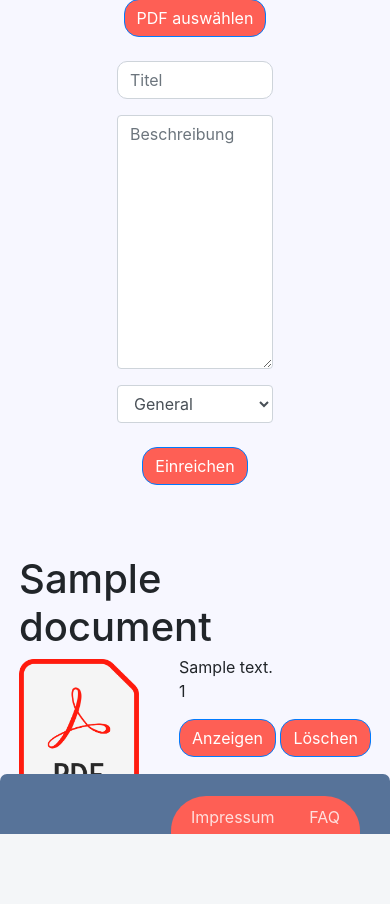
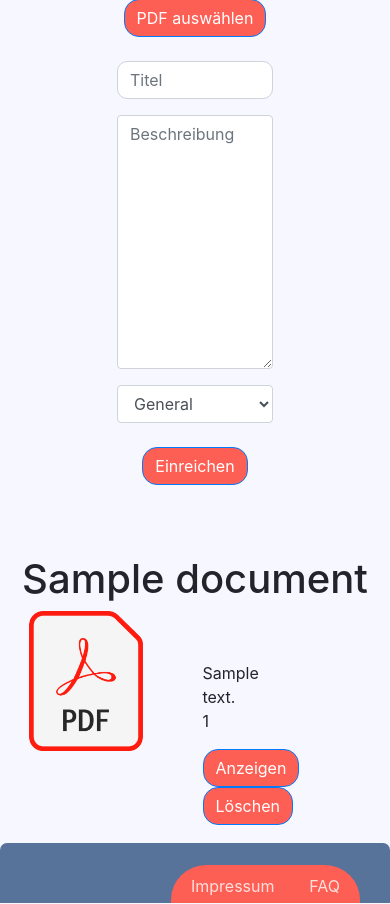
Before and after one commit to ChillySpiral/StudyShare, a PHP site: page /Components/profilesettings.php in a window 390 px wide. Shown: the part 447-1351 px from the top of the page. Before the commit the page ends 1281 px from the top, so only its background shows below. Run offline with PHP 8.4, Linux system fonts and the light colour scheme; the visitor is signed in with stand-in values (Sample User, id 1); tables that the repository leaves empty hold one stand-in row (values such as "Sample post").

Commit message:
Made Documents in Profil more responsive Added checks for user not to go to certain sites

```diff
--- a/CSS/styles.css
+++ b/CSS/styles.css
@@ -75,7 +75,8 @@ margin: 0px
 
 .pdf-image{
   width: 120px;
-  margin-right: 40px;
+  max-height: 140px;
+  margin-right: 15px;
 }
 
 .feed-files{
--- a/Components/fileupload.php
+++ b/Components/fileupload.php
@@ -1,3 +1,10 @@
+<?php
+if(!isset($_SESSION['user']))
+{
+    header('Location: ../');
+}
+?>
+
 <div id="fileupload" class="col-12" style="margin-bottom: 60px;">
     <h2>Unterlagen einreichen</h2>
     <hr>
--- a/Components/profilesettings.php
+++ b/Components/profilesettings.php
@@ -143,13 +143,17 @@ if(isset($_GET["download"])){
 
 <?php for($p = 0; $p < count($documents); $p++) { ?>
 
-<div class="feed-files container" style="padding-bottom: 7%;">
-    <div class="pdf-image">
-        <h1><?php echo $documents[$p]["title"] ?></h1>
+<div class="container" <?php if($p == count($documents)-1){echo 'style="padding-bottom: 20%;"';}else{echo'style="padding-bottom: 15px;"';}?>>
+    <div class="row">
+    <div class="col-12 d-flex justify-content-center" ><h1><?php echo $documents[$p]["title"] ?></h1></div>
+    <div class="col-12 d-flex justify-content-center">
+    <div class="pdf-image col-3 d-flex justify-content-end">
         <img class="pdf-image" src="../images/static-images/pdf.png"></div>
-    <div class="pdf-description">
+    <div class="pdf-description col-4">
         <?php echo $documents[$p]["description"] ?>
         <p><?php echo $documents[$p]["subject_id"] ?></p><a href="?download=<?php echo $documents[$p]["id"]?>" class="btn btn-primary" style="background: #fe5f55;border-radius: 15px;">Anzeigen</a>   <a href="?delete=<?php echo $documents[$p]["id"] ?>" class="btn btn-primary" style="background: #fe5f55;border-radius: 15px;">Löschen</a>
+    </div>
+    </div>
     </div>
 </div>
 <?php } ?>
```
Also changed, not shown: Components/feed.php (+7 -0 lines).
